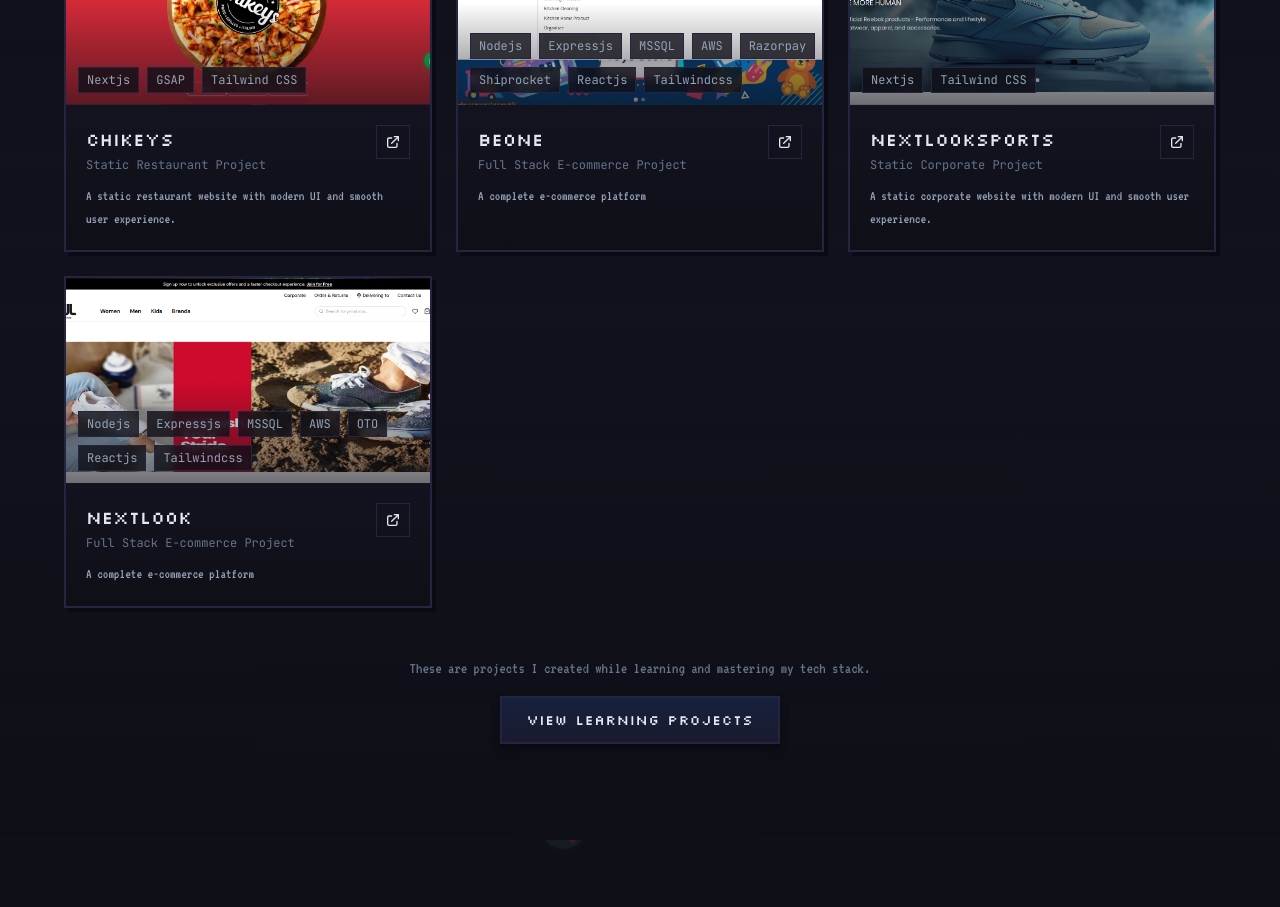
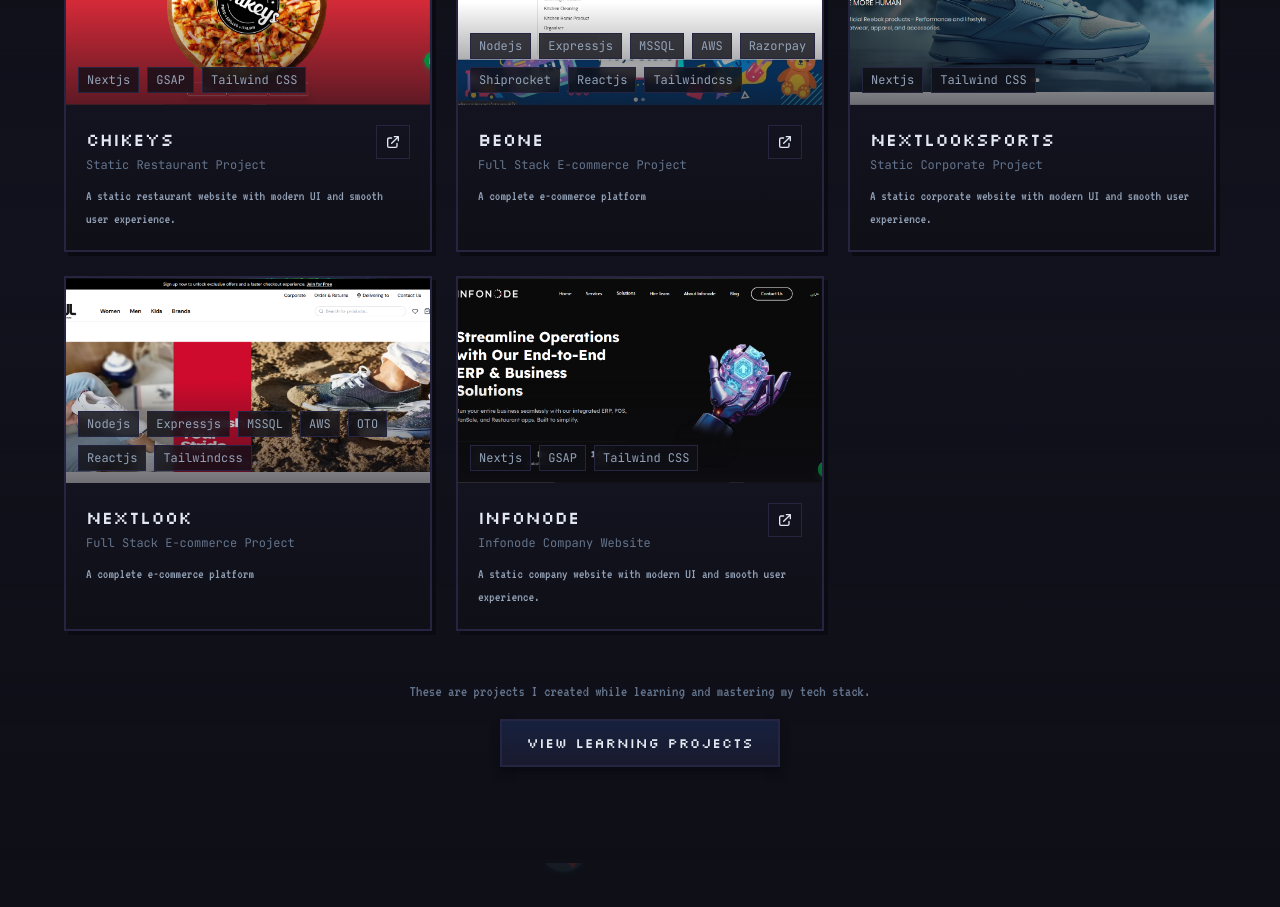
Before and after one commit to sarangk07/Portfolio-Latest, a Next.js app: page / in a window 1280 px wide. Shown: the part 1160-2067 px from the top of the page. Built offline with nearby package versions, Linux system fonts and the light colour scheme.

Commit message:
added two projects

```diff
--- a/app/page.jsx
+++ b/app/page.jsx
@@ -80,7 +80,8 @@ export default function Home() {
       subtitle: 'Static Corporate Project',
       description: 'A static corporate website with modern UI and smooth user experience.',
       imageSrc: '/nextlookstatic.PNG',
-      liveUrl: 'https://corporate.nextlooksports.com/',
+      // liveUrl: 'https://corporate.nextlooksports.com/',
+      liveUrl: null,
       githubUrl: null,
       tags: ['Nextjs', 'Tailwind CSS'],
     },
@@ -89,10 +90,23 @@ export default function Home() {
       subtitle: 'Full Stack E-commerce Project',
       description: 'A complete e-commerce platform ',
       imageSrc: '/nextlookecom.PNG',
-      liveUrl: 'https://www.nextlooksports.com/',
+      // liveUrl: 'https://www.nextlooksports.com/',
+      liveUrl: null,
       githubUrl: null,
       tags: ['Nodejs', 'Expressjs', 'MSSQL', 'AWS', 'OTO', 'Reactjs', 'Tailwindcss'],
     },
+    {
+      title: 'Infonode',
+      subtitle: 'Infonode Company Website',
+      description: 'A static company website with modern UI and smooth user experience.',
+      imageSrc: '/infonode.PNG',
+      liveUrl: 'https://www.infonodetech.com/',
+      githubUrl: null,
+      tags: ['Nextjs', 'GSAP', 'Tailwind CSS'],
+    },
+
+
+
 
     {
       title: 'Dhole Radio',
@@ -121,6 +135,16 @@ export default function Home() {
       githubUrl: null,
       tags: ['Next.js', 'GSAP'],
     },
+
+    {
+      title: 'QUZ',
+      subtitle: 'Mini Project',
+      description: 'A fun quiz game with multiple categories, timer, and score tracking.',
+      imageSrc: '/quzgame.PNG',
+      liveUrl: 'https://quz-game.vercel.app/',
+      githubUrl: null,
+      tags: ['Next.js', 'tailwindcss', 'opentdb API'],
+    },
     {
       title: 'Torque Tribe',
       subtitle: 'In Progress',
@@ -130,6 +154,8 @@ export default function Home() {
       githubUrl: 'https://github.com/sarangk07/Car-Modz',
       tags: ['Next.js', 'Redux', 'GSAP', 'Django'],
     },
+
+
     {
       title: 'Virtual Mingle',
       subtitle: 'Main Project',
@@ -161,8 +187,8 @@ export default function Home() {
 
   ];
 
-  const mainProjects = projects.slice(0, 4);
-  const studyProjects = projects.slice(4);
+  const mainProjects = projects.slice(0, 5);
+  const studyProjects = projects.slice(5);
 
   // Lenis smooth scroll disabled for performance
   // Lighthouse showed 6+ seconds main thread work from Lenis + GSAP ticker
@@ -232,7 +258,7 @@ export default function Home() {
   }
 
   return (
-    <main className="min-h-screen bg-pixel-dark text-pixel-text overflow-x-hidden">
+    <main className="min-h-screen bg-pixel-dark text-pixel-text overflow-x-hidden cursor-default">
       {/* Background Grid Pattern */}
       <div className="fixed inset-0 bg-pixel-grid bg-grid opacity-50 pointer-events-none" />
 
```
Also changed, not shown: public/infonode.PNG (added), public/quzgame.PNG (added).
